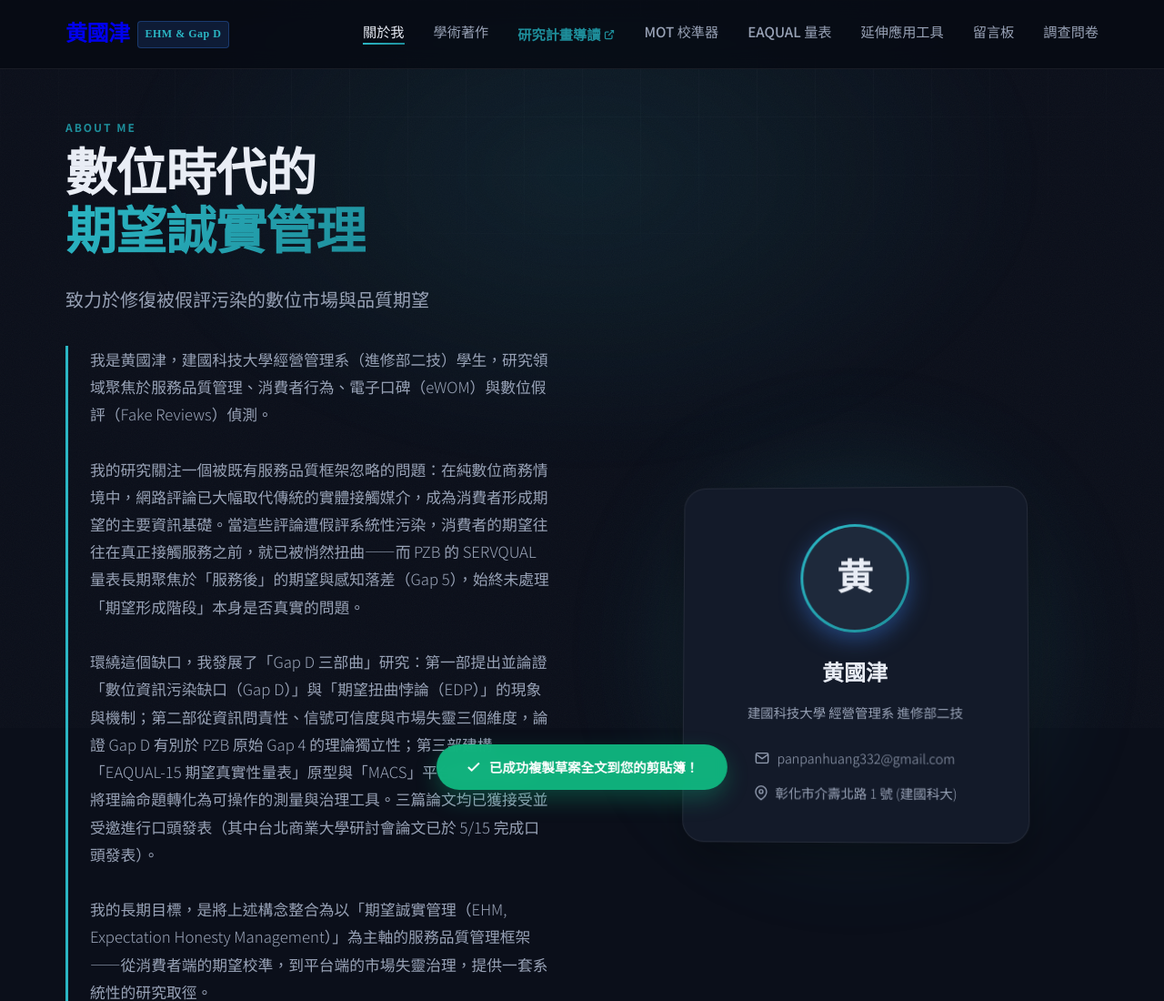
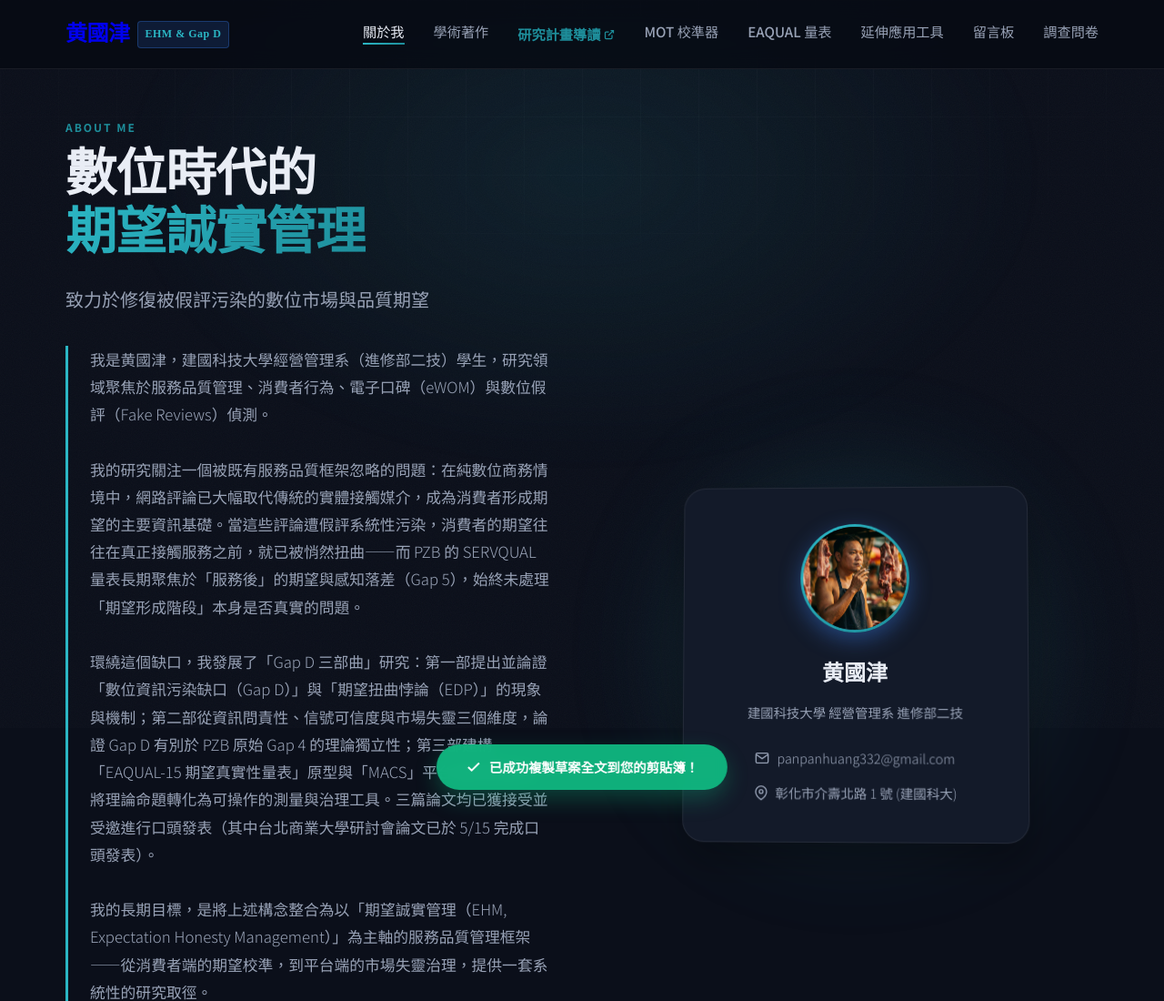
Before and after one commit to panpanhuang332/gap-d, a website: page docs/index.html in a window 1280 px wide. Shown: the top 1100 px of the page at 91% size. Drawn offline with Linux system fonts and the light colour scheme; no server answers.

Commit message:
feat: replace text avatar with circular profile photo and add presentation speech PDF

```diff
--- a/docs/css/style.css
+++ b/docs/css/style.css
@@ -341,6 +341,7 @@ main {
   font-family: var(--font-title);
   font-size: 2.5rem;
   font-weight: 700;
+  object-fit: cover;
 }
 
 .profile-card h3 {
--- a/docs/index.html
+++ b/docs/index.html
@@ -79,7 +79,7 @@
         <div class="aurora-glow-sphere"></div>
         <div class="profile-card">
           <div class="avatar-container">
-            <div class="avatar">黄</div>
+            <img class="avatar" src="./images/avatar.png" alt="黄國津">
           </div>
           <h3>黄國津</h3>
           <p>建國科技大學 經營管理系 進修部二技</p>
```
Also changed, not shown: docs/images/avatar.png (added), 1 other file.
